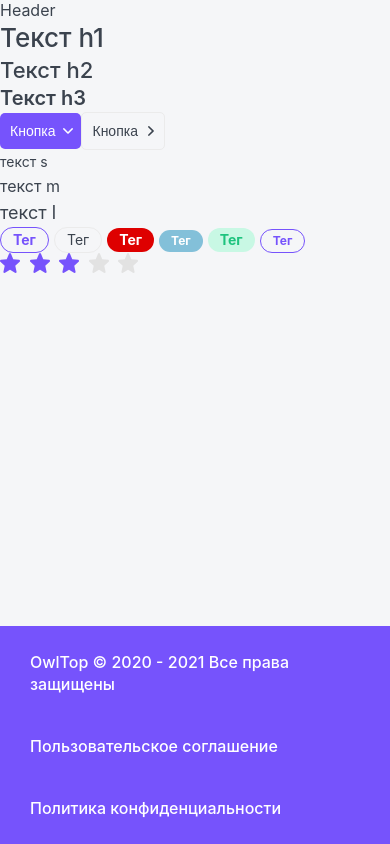
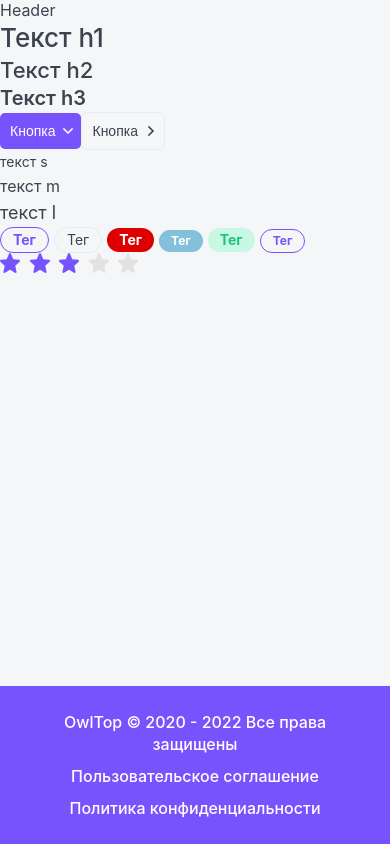
Before and after one commit to MarkComa/topApp-nextjs-ts, a Next.js app: page / in a window 390 px wide. Built offline with nearby package versions, Linux system fonts and the light colour scheme.

Commit message:
footer css

```diff
--- a/layout/Footer/Footer.module.css
+++ b/layout/Footer/Footer.module.css
@@ -1,23 +1,24 @@
 .footer {
   display: grid;
   grid-template-columns: 1fr auto auto;
-  gap: 40px;
+  gap: 10px 40px;
+  color: var(--white);
 
   background: var(--primary);
   padding: 25px 30px;
+
+  font-weight: 500;
+  font-size: 16px;
+  line-height: 22px;
+}
+.footer a:hover {
+  color: var(--gray-light)
 }
 
-@media (max-width: 950px) {
+@media (max-width: 765px) {
   .footer {
     grid-template-columns: 1fr;
+    text-align: center;
   }
 
 }
-.p {
-  color: var(--white);
-  font-weight: 500;
-  font-size: 16px;
-  line-height: 22px;
-
-  margin: 0;
-}
--- a/layout/Footer/Footer.tsx
+++ b/layout/Footer/Footer.tsx
@@ -2,13 +2,14 @@ import React from 'react'
 import { FooterProps } from './Footer.props'
 import s from "./Footer.module.css"
 import cn from 'classnames'
+import { format } from 'date-fns';
 
 export const Footer = ({children,className, ...props}:FooterProps):JSX.Element => {
   return (
     <footer className={cn(className, s.footer)}{...props}>
-      <p className={s.p}>OwlTop © 2020 - 2021 Все права защищены</p>
-      <p className={s.p}>Пользовательское соглашение</p>
-      <p className={s.p}>Политика конфиденциальности</p>
+      <div>OwlTop © 2020 - {format(new Date(), 'yyyy')} Все права защищены</div>
+      <a href='#' target='_blank'>Пользовательское соглашение</a>
+      <a href='#' target='_blank'>Политика конфиденциальности</a>
     </footer>
   )
 }
--- a/package.json
+++ b/package.json
@@ -13,6 +13,7 @@
     "@typescript-eslint/eslint-plugin": "^5.14.0",
     "@typescript-eslint/parser": "^5.14.0",
     "cross-env": "^7.0.3",
+    "date-fns": "^2.28.0",
     "next": "12.1.0",
     "react": "17.0.2",
     "react-dom": "17.0.2"
```
Also changed, not shown: 1 other file (tests, documents, lock files or other folders).
